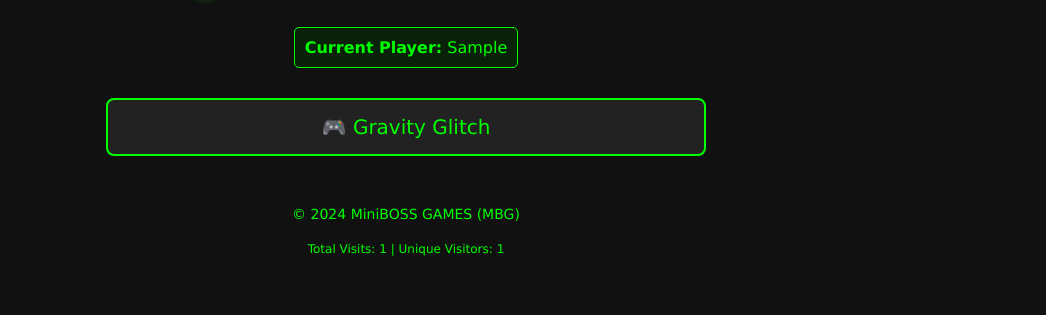
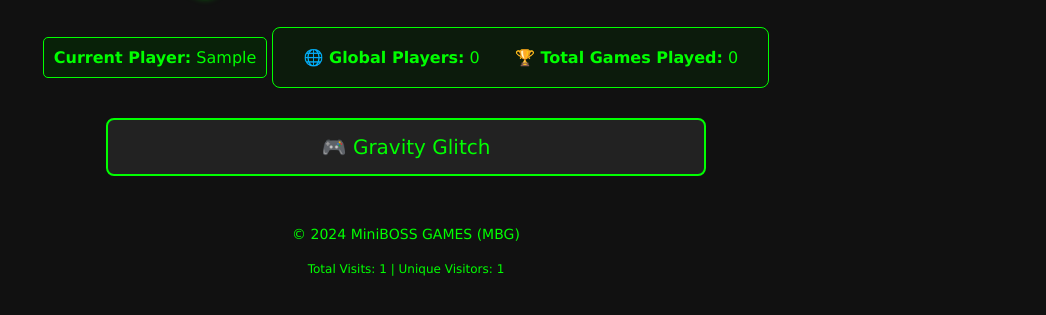
Before and after one commit to MiniSSOB/MiniSSOB.github.io, a plain HTML site: page index.html in a window 1280 px wide. Both pictures are taken after typing "Sample" into the empty fields and a click on the button "Save Name". Shown: the part 97-412 px from the top of the page, without its empty margins (234-1280 px from the left). Drawn offline with Linux system fonts and the light colour scheme; no server answers.

Commit message:
Update index.html

```diff
--- a/index.html
+++ b/index.html
@@ -2,6 +2,9 @@
 <html>
 <head>
     <title>MiniBOSS GAMES</title>
+    <!-- Firebase SDK -->
+    <script src="https://www.gstatic.com/firebasejs/9.6.10/firebase-app-compat.js"></script>
+    <script src="https://www.gstatic.com/firebasejs/9.6.10/firebase-firestore-compat.js"></script>
     <style>
         body {
             background: #111;
@@ -148,6 +151,20 @@
             margin-right: 10px;
             vertical-align: middle;
         }
+
+        /* Global Stats */
+        .global-stats {
+            margin: 20px 0;
+            padding: 15px;
+            background: rgba(0, 51, 0, 0.3);
+            border: 1px solid var(--main-color, #00ff00);
+            border-radius: 8px;
+            display: inline-block;
+        }
+        .stat-item {
+            margin: 5px 15px;
+            display: inline-block;
+        }
     </style>
 </head>
 <body>
@@ -180,6 +197,15 @@
             <strong>Current Player:</strong> <span id="currentPlayerName"></span>
         </div>
 
+        <div class="global-stats">
+            <div class="stat-item">
+                <strong>🌐 Global Players:</strong> <span id="globalPlayers">0</span>
+            </div>
+            <div class="stat-item">
+                <strong>🏆 Total Games Played:</strong> <span id="totalGames">0</span>
+            </div>
+        </div>
+
         <div class="game-list">
             <a id="gravityGlitchLink" href="gravity-glitch.html" class="game-link">🎮 Gravity Glitch</a>
         </div>
@@ -191,6 +217,27 @@
     </div>
 
     <script>
+        // === FIREBASE CONFIGURATION ===
+        // REPLACE THESE VALUES WITH YOUR ACTUAL FIREBASE CONFIG
+        const firebaseConfig = {
+            apiKey: "YOUR_API_KEY_HERE",
+            authDomain: "YOUR_PROJECT.firebaseapp.com",
+            projectId: "YOUR_PROJECT_ID",
+            storageBucket: "YOUR_PROJECT.appspot.com",
+            messagingSenderId: "123456789",
+            appId: "YOUR_APP_ID"
+        };
+
+        // Initialize Firebase
+        let db;
+        try {
+            firebase.initializeApp(firebaseConfig);
+            db = firebase.firestore();
+            console.log("Firebase initialized successfully");
+        } catch (error) {
+            console.log("Firebase initialization failed:", error);
+        }
+
         // Color customization system
         const COLOR_STORAGE_KEY = 'minibossThemeColor';
 
@@ -234,6 +281,63 @@
         const savedColor = loadColor();
         document.documentElement.style.setProperty('--main-color', savedColor);
 
+        // === FIREBASE FUNCTIONS ===
+        async function trackPortalVisit() {
+            if (!db) return;
+
+            try {
+                const playerName = localStorage.getItem('portalPlayerName');
+                const visitData = {
+                    playerName: playerName,
+                    timestamp: firebase.firestore.FieldValue.serverTimestamp(),
+                    userAgent: navigator.userAgent.substring(0, 100),
+                    screenResolution: `${screen.width}x${screen.height}`
+                };
+
+                await db.collection('portalVisits').add(visitData);
+                console.log("Portal visit tracked");
+            } catch (error) {
+                console.log("Error tracking portal visit:", error);
+            }
+        }
+
+        async function updateGlobalStats() {
+            if (!db) {
+                document.getElementById('globalPlayers').textContent = 'Offline';
+                document.getElementById('totalGames').textContent = 'Offline';
+                return;
+            }
+
+            try {
+                // Get unique players (last 30 days)
+                const thirtyDaysAgo = new Date();
+                thirtyDaysAgo.setDate(thirtyDaysAgo.getDate() - 30);
+
+                const playersSnapshot = await db.collection('portalVisits')
+                    .where('timestamp', '>=', thirtyDaysAgo)
+                    .get();
+
+                const uniquePlayers = new Set();
+                playersSnapshot.forEach(doc => {
+                    const data = doc.data();
+                    if (data.playerName) {
+                        uniquePlayers.add(data.playerName);
+                    }
+                });
+
+                // Get total games played
+                const gamesSnapshot = await db.collection('gameScores').count().get();
+                const totalGames = gamesSnapshot.data().count;
+
+                document.getElementById('globalPlayers').textContent = uniquePlayers.size;
+                document.getElementById('totalGames').textContent = totalGames;
+            } catch (error) {
+                console.log("Error updating global stats:", error);
+                document.getElementById('globalPlayers').textContent = 'Error';
+                document.getElementById('totalGames').textContent = 'Error';
+            }
+        }
+
         // Visitor counter system for main page
         const MAIN_VISITOR_STORAGE_KEY = 'mainPageVisitors';
         const MAIN_VISITOR_SESSION_KEY = 'mainPageSession';
@@ -253,6 +357,9 @@
                 }
 
                 saveVisitorData(visitorData);
+
+                // Track portal visit in Firebase
+                trackPortalVisit();
             }
 
             document.getElementById('totalVisits').textContent = visitorData.totalVisits;
@@ -316,6 +423,11 @@
                 nameSetup.style.display = 'none';
                 mainContent.style.display = 'block';
                 document.getElementById('currentPlayerName').textContent = savedName;
+
+                // Initialize Firebase systems
+                updateGlobalStats();
+                // Update stats every 30 seconds
+                setInterval(updateGlobalStats, 30000);
             } else {
                 nameSetup.style.display = 'block';
                 mainContent.style.display = 'none';
```
